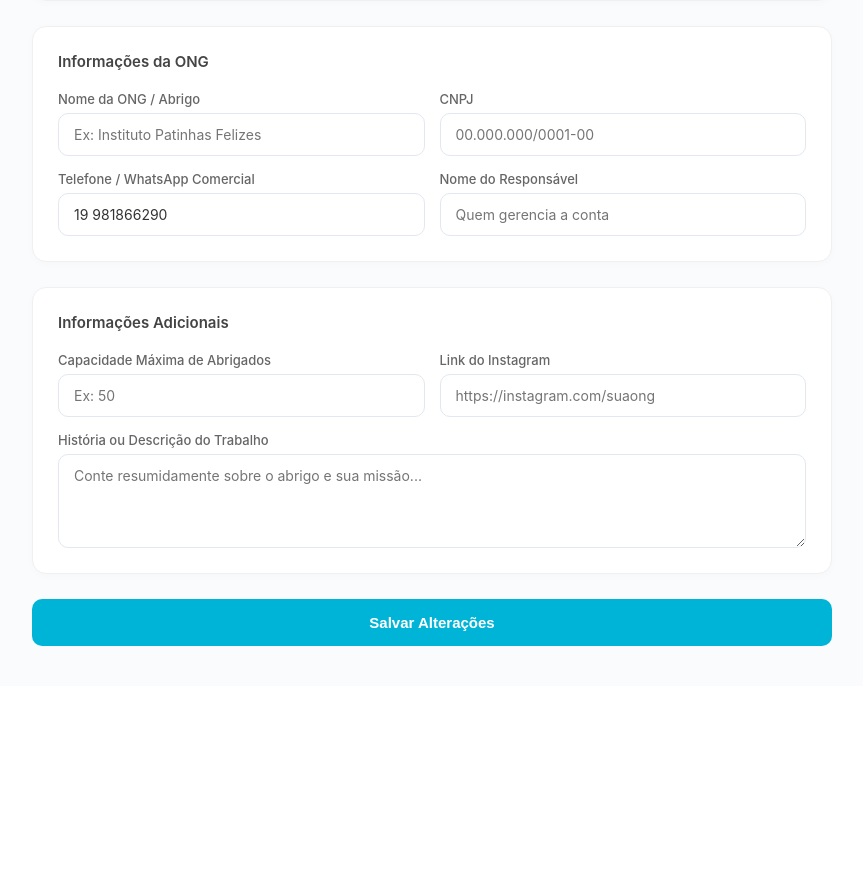
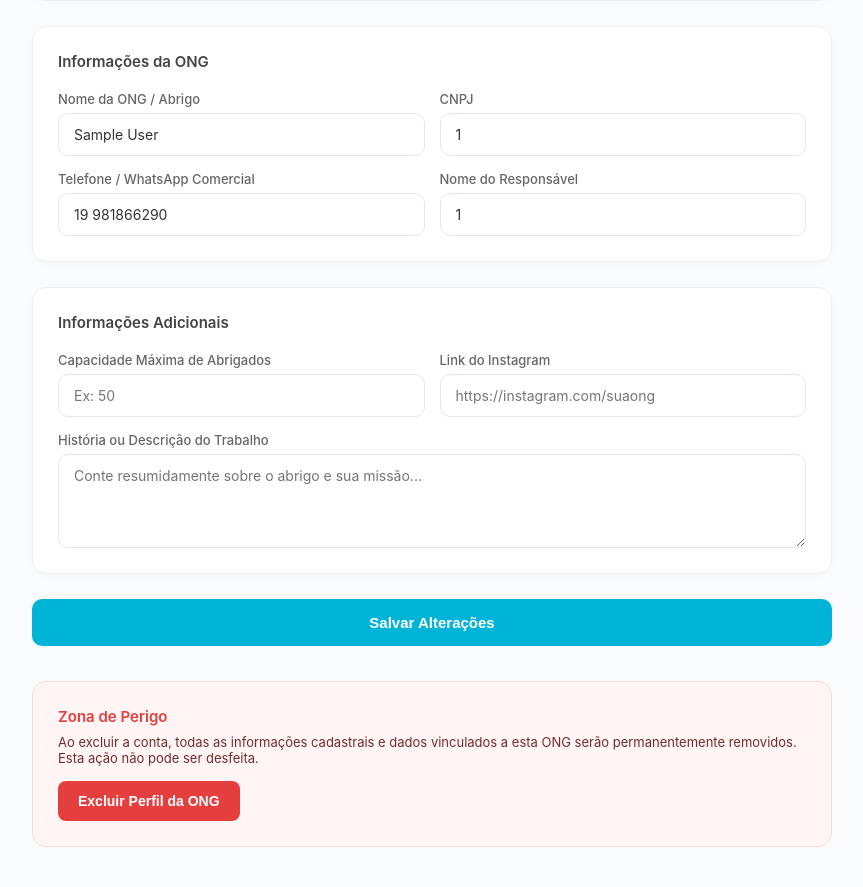
Before and after one commit to ClaraHenck/Projeto_Adotapet, a PHP site: page /minha_ong.php in a window 1280 px wide. Shown: the part 369-1256 px from the top of the page, without its empty margins (208-1071 px from the left). Before the commit the page ends 1015 px from the top, so only its background shows below. Run offline with PHP 8.4, Linux system fonts and the light colour scheme; the visitor is signed in with stand-in values (Sample User, id 1); data comes from the database, SQL or seed files in the repository; some libraries are stand-ins or nearby versions.

Commit message:
minha ong feita

```diff
--- a/minha_ong.php
+++ b/minha_ong.php
@@ -8,7 +8,7 @@ if (session_status() === PHP_SESSION_NONE) {
     session_start();
 }
 
-// 2. Busca o ID com verificação segura contra 'Undefined array key'
+// 2. Busca o ID com verificação segura
 $id = $_SESSION['id'] ?? $_SESSION['ong_id'] ?? $_SESSION['usuario_id'] ?? null;
 
 // Redireciona para o login caso a sessão não exista ou não contenha um ID válido
@@ -20,17 +20,42 @@ if (!$id) {
 $mensagem = '';
 $erro = '';
 
-// Buscar informações atuais da ONG
+// 3. Processar exclusão de perfil
+if ($_SERVER['REQUEST_METHOD'] === 'POST' && isset($_POST['excluir_perfil'])) {
+    try {
+        $stmtDelete = $pdo->prepare("DELETE FROM ongs WHERE id = ?");
+        $stmtDelete->execute([$id]);
+
+        // Encerra e destrói completamente a sessão do usuário
+        $_SESSION = array();
+        if (ini_get("session.use_cookies")) {
+            $params = session_get_cookie_params();
+            setcookie(session_name(), '', time() - 42000,
+                $params["path"], $params["domain"],
+                $params["secure"], $params["httponly"]
+            );
+        }
+        session_destroy();
+
+        header("Location: login/login.php?status=conta_excluida");
+        exit;
+    } catch (PDOException $e) {
+        $erro = "Erro ao excluir conta: " . $e->getMessage();
+    }
+}
+
+// 4. Buscar informações atuais da ONG no banco de dados
 try {
     $stmt = $pdo->prepare("SELECT * FROM ongs WHERE id = ?");
     $stmt->execute([$id]);
-    $ong = $stmt->fetch(PDO::FETCH_ASSOC);
+    $ong = $stmt->fetch(PDO::FETCH_ASSOC) ?: [];
 } catch (PDOException $e) {
     $erro = "Erro ao carregar dados: " . $e->getMessage();
+    $ong = [];
 }
 
-// Processar atualização de perfil ao enviar o formulário
-if ($_SERVER['REQUEST_METHOD'] === 'POST') {
+// 5. Processar atualização de perfil ao enviar o formulário
+if ($_SERVER['REQUEST_METHOD'] === 'POST' && !isset($_POST['excluir_perfil'])) {
     $nome = $_POST['nome'] ?? '';
     $cnpj = $_POST['cnpj'] ?? '';
     $telefone = $_POST['telefone'] ?? '';
@@ -86,11 +111,17 @@ if ($_SERVER['REQUEST_METHOD'] === 'POST') {
 
         // Recarrega os dados atualizados
         $stmt->execute([$id]);
-        $ong = $stmt->fetch(PDO::FETCH_ASSOC);
+        $ong = $stmt->fetch(PDO::FETCH_ASSOC) ?: [];
     } catch (PDOException $e) {
         $erro = "Erro ao salvar alterações: " . $e->getMessage();
     }
 }
+
+// 6. Fallbacks para garantir o resgate dos campos cadastrados no login/sessão ou com nomes alternativos
+$valNome        = $ong['nome'] ?? $ong['nome_ong'] ?? $ong['razao_social'] ?? $_SESSION['nome'] ?? $_SESSION['usuario_nome'] ?? '';
+$valCnpj        = $ong['cnpj'] ?? $_SESSION['cnpj'] ?? '';
+$valTelefone    = $ong['telefone'] ?? $ong['whatsapp'] ?? $_SESSION['telefone'] ?? '';
+$valResponsavel = $ong['responsavel'] ?? $ong['nome_responsavel'] ?? $ong['contato'] ?? $_SESSION['responsavel'] ?? '';
 ?>
 <!DOCTYPE html>
 <html lang="pt-BR">
@@ -287,6 +318,45 @@ if ($_SERVER['REQUEST_METHOD'] === 'POST') {
             background-color: #0096b4;
         }
 
+        /* Zona de Perigo */
+        .secao-perigo {
+            background-color: #fff5f5;
+            border: 1px solid #fed7d7;
+            border-radius: 14px;
+            padding: 25px;
+            margin-top: 35px;
+        }
+
+        .secao-perigo h2 {
+            color: #e53e3e;
+            font-size: 15px;
+            margin-top: 0;
+            margin-bottom: 8px;
+            font-weight: 600;
+        }
+
+        .secao-perigo p {
+            font-size: 13px;
+            color: #742a2a;
+            margin: 0 0 15px 0;
+        }
+
+        .btn-excluir {
+            background-color: #e53e3e;
+            color: white;
+            border: none;
+            padding: 12px 20px;
+            font-size: 14px;
+            font-weight: 600;
+            border-radius: 8px;
+            cursor: pointer;
+            transition: background-color 0.2s;
+        }
+
+        .btn-excluir:hover {
+            background-color: #c53030;
+        }
+
         @media (max-width: 600px) {
             .form-grid {
                 grid-template-columns: 1fr;
@@ -347,22 +417,22 @@ if ($_SERVER['REQUEST_METHOD'] === 'POST') {
                 <div class="form-grid">
                     <div class="campo-grupo">
                         <label for="nome">Nome da ONG / Abrigo</label>
-                        <input type="text" id="nome" name="nome" value="<?php echo htmlspecialchars($ong['nome'] ?? ''); ?>" required placeholder="Ex: Instituto Patinhas Felizes">
+                        <input type="text" id="nome" name="nome" value="<?php echo htmlspecialchars($valNome); ?>" required placeholder="Ex: Instituto Patinhas Felizes">
                     </div>
 
                     <div class="campo-grupo">
                         <label for="cnpj">CNPJ</label>
-                        <input type="text" id="cnpj" name="cnpj" value="<?php echo htmlspecialchars($ong['cnpj'] ?? ''); ?>" placeholder="00.000.000/0001-00">
+                        <input type="text" id="cnpj" name="cnpj" value="<?php echo htmlspecialchars($valCnpj); ?>" placeholder="00.000.000/0001-00">
                     </div>
 
                     <div class="campo-grupo">
                         <label for="telefone">Telefone / WhatsApp Comercial</label>
-                        <input type="text" id="telefone" name="telefone" value="<?php echo htmlspecialchars($ong['telefone'] ?? ''); ?>" required placeholder="(00) 00000-0000">
+                        <input type="text" id="telefone" name="telefone" value="<?php echo htmlspecialchars($valTelefone); ?>" required placeholder="(00) 00000-0000">
                     </div>
 
                     <div class="campo-grupo">
                         <label for="responsavel">Nome do Responsável</label>
-                        <input type="text" id="responsavel" name="responsavel" value="<?php echo htmlspecialchars($ong['responsavel'] ?? ''); ?>" required placeholder="Quem gerencia a conta">
+                        <input type="text" id="responsavel" name="responsavel" value="<?php echo htmlspecialchars($valResponsavel); ?>" required placeholder="Quem gerencia a conta">
                     </div>
                 </div>
             </div>
@@ -390,9 +460,17 @@ if ($_SERVER['REQUEST_METHOD'] === 'POST') {
 
             <!-- Botão Salvar -->
             <button type="submit" class="btn-salvar">Salvar Alterações</button>
-            <!-- Botão Salvar -->
 
         </form>
+
+        <!-- Bloco 4: Zona de Perigo / Exclusão de Perfil -->
+        <div class="secao-perigo">
+            <h2>Zona de Perigo</h2>
+            <p>Ao excluir a conta, todas as informações cadastrais e dados vinculados a esta ONG serão permanentemente removidos. Esta ação não pode ser desfeita.</p>
+            <form action="minha_ong.php" method="POST" onsubmit="return confirm('Tem certeza absoluta de que deseja excluir o perfil da ONG? Todos os dados serão perdidos definitivamente.');">
+                <button type="submit" name="excluir_perfil" value="1" class="btn-excluir">Excluir Perfil da ONG</button>
+            </form>
+        </div>
 
     </main>
 
@@ -410,6 +488,3 @@ if ($_SERVER['REQUEST_METHOD'] === 'POST') {
     </script>
 </body>
 </html>
-
-<!--
-update -->
```
